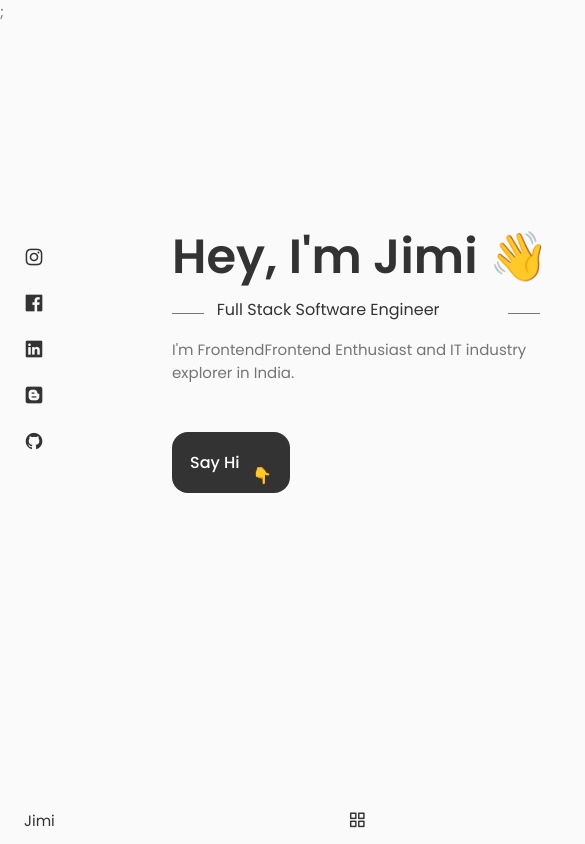
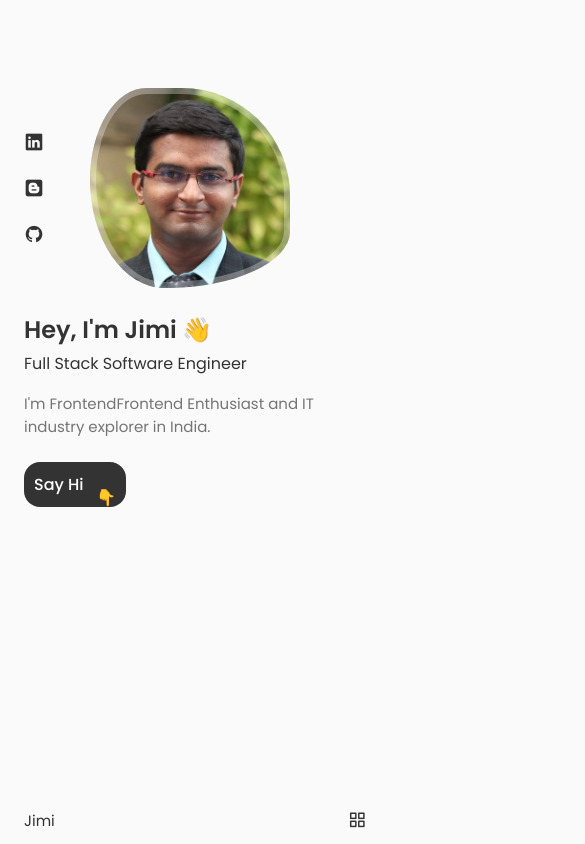
Before and after one commit to jimichhatrala/jimichhatrala.github.io, a React (Create React App) app: page / in a window 390 px wide. Shown: the top 844 px of the page, 585 px wide, since content can reach past the window. Built offline with nearby package versions, Linux system fonts and the light colour scheme.

Commit message:
Responsive Home page

```diff
--- a/src/App.css
+++ b/src/App.css
@@ -31,6 +31,7 @@
 
   --big-font-size: 3.5rem;
   --medium-font-size: 3rem;
+  --medium-small-font-size: 2.35rem;
   --h1-font-size: 2.25rem;
   --h2-font-size: 1.5rem;
   --h3-font-size: 1.25rem;
@@ -196,10 +197,22 @@
     margin-left: var(--mb-1-5);
     margin-right: var(--mb-1-5);
   }
+
+  .button {
+    padding: 1rem 1.75rem;
+  }
+
+  .button__iconTEMP {
+    width: 22px;
+    height: 22px;
+  }
 }
 
 /* For medium devices */
 @media screen and (max-width: 768px) {
+  .section {
+    padding: 2rem 0 4rem;
+  }
 }
 
 @media screen and (max-width: 576px) {
@@ -207,6 +220,9 @@
 
 /* For small devices */
 @media screen and (max-width: 350px) {
+  :root {
+    --big-font-size: 2.25rem;
+  }
   .container {
     margin-left: var(--mb-1);
     margin-right: var(--mb-1);
--- a/src/App.js
+++ b/src/App.js
@@ -5,7 +5,7 @@
 function App() {
   return (
     <>
-      <Header />;
+      <Header />
       <main className="main">
         <Home />
       </main>
--- a/src/components/home/Data.jsx
+++ b/src/components/home/Data.jsx
@@ -4,7 +4,7 @@
   return (
     <div className="home__data">
       <h1 className="home__title">
-        Hey, I'm Jimi <span class="wave-1">👋</span>
+        Hey, I'm Jimi <span class="wave-1 ">👋</span>
       </h1>
       <h3 className="home__subtitle">Full Stack Software Engineer</h3>
       <p className="home__description">
--- a/src/components/home/Home.jsx
+++ b/src/components/home/Home.jsx
@@ -2,6 +2,7 @@
 import "./home.css";
 import Social from "./Social";
 import Data from "./Data";
+import ScrollDown from "./ScrollDown";
 
 const Home = () => {
   return (
@@ -12,6 +13,7 @@
           <div className="home__img"></div>
           <Data />
         </div>
+        <ScrollDown />
       </div>
     </section>
   );
--- /dev/null
+++ b/src/components/home/ScrollDown.jsx
@@ -0,0 +1,49 @@
+import React from "react";
+
+const ScrollDown = () => {
+  return (
+    <div className="home__scroll">
+      <a href="#about" className="home__scroll-button button--flex">
+        <svg
+          width="32px"
+          height="32px"
+          class="home__scroll-mouse"
+          viewBox="0 0 247 390"
+          version="1.1"
+          xmlns="http://www.w3.org/2000/svg"
+          xmlnsXlink="http://www.w3.org/1999/xlink"
+          style={{
+            fillRule: "evenodd",
+            clipRule: "evenodd",
+            strokeLinecap: "round",
+            strokeLinejoin: "round",
+            strokeMiterlimit: "1.5",
+          }}
+        >
+          <path
+            class="wheel"
+            d="M123.359,79.775l0,72.843"
+            style={{
+              fill: "none",
+              stroke: "var(--title-color)",
+              strokeWidth: "20px",
+            }}
+          ></path>
+          <path
+            id="mouse"
+            d="M236.717,123.359c0,-62.565 -50.794,-113.359 -113.358,-113.359c-62.565,0 -113.359,50.794 -113.359,113.359l0,143.237c0,62.565 50.794,113.359 113.359,113.359c62.564,0 113.358,-50.794 113.358,-113.359l0,-143.237Z"
+            style={{
+              fill: "none",
+              stroke: "var(--title-color)",
+              strokeWidth: "20px",
+            }}
+          ></path>
+        </svg>
+        <span className="home__scroll-name">Scroll Down</span>
+        <i className="uil uil-arrow-down home__scroll-arrow"></i>
+      </a>
+    </div>
+  );
+};
+
+export default ScrollDown;
--- a/src/components/home/Social.jsx
+++ b/src/components/home/Social.jsx
@@ -3,12 +3,6 @@
 const Social = () => {
   return (
     <div className="home__social">
-      <a href="www.instagram.com" className="home__social-icon" target="_blank">
-        <i className="uil uil-instagram"></i>
-      </a>
-      <a href="www.facebook.com" className="home__social-icon" target="_blank">
-        <i className="uil uil-facebook"></i>
-      </a>
       <a href="www.linkedin.com" className="home__social-icon" target="_blank">
         <i className="uil uil-linkedin"></i>
       </a>
@@ -18,9 +12,6 @@
       <a href="www.github.com" className="home__social-icon" target="_blank">
         <i className="uil uil-github"></i>
       </a>
-      <a href="www.dribble.com" className="home__social-icon" target="_blank">
-        <i className="uil uil-dribble"></i>
-      </a>
     </div>
   );
 };
--- a/src/components/home/home.css
+++ b/src/components/home/home.css
@@ -1,3 +1,7 @@
+.home__container {
+  row-gap: 2.1rem;
+}
+
 .home__content {
   grid-template-columns: 116px repeat(2, 1fr);
   padding-top: 5.5rem;
@@ -72,12 +76,12 @@
 .home__subtitle {
   position: relative;
   font-size: var(--h3-font-size);
-  padding-left: 2.8rem;
+  /* padding-left: 2.8rem; */
   font-weight: var(--font-normal);
   margin-bottom: var(--mb-1);
 }
 
-.home__subtitle::before {
+/* .home__subtitle::before {
   content: "";
   position: absolute;
   width: 32px;
@@ -85,8 +89,9 @@
   background-color: var(--text-color);
   left: 0;
   top: 1rem;
-}
-.home__subtitle::after {
+} */
+
+/* .home__subtitle::after {
   content: "";
   position: absolute;
   width: 32px;
@@ -94,15 +99,15 @@
   background-color: var(--text-color);
   right: 2rem;
   top: 1rem;
-}
+} */
 
 .home__description {
   min-width: 400px;
-  margin-bottom: var(--mb-3);
+  margin-bottom: var(--mb-2-5);
 }
 
 .hand_down_button {
-  padding: 18px;
+  padding: 10px;
   font-size: var(--h3-font-size);
 }
 
@@ -154,3 +159,134 @@
     border-radius: 60% 40% 30% 70%/60% 30% 70% 40%;
   }
 }
+
+.home__scroll {
+  margin-left: 9.25rem;
+}
+
+.wheel {
+  animation: scroll 2s ease infinite;
+}
+
+@keyframes scroll {
+  0% {
+    transform: translateY(0);
+  }
+
+  30% {
+    transform: translateY(3.75rem);
+  }
+}
+
+.home__scroll-name {
+  color: var(--title-color);
+  font-weight: var(--font-medium);
+  margin-left: var(--mb-0-25);
+  margin-left: 2px;
+}
+
+.home__scroll-arrow {
+  font-size: 1.25rem;
+  color: var(--title-color);
+}
+
+/* ================================== Breakpoints ======================================  */
+
+/* For large devices */
+
+@media screen and (max-width: 992px) {
+  .home__content {
+    grid-template-columns: 100px repeat(2, 1fr);
+    column-gap: 1.25rem;
+  }
+
+  .home__title {
+    font-size: var(--medium-small-font-size);
+    /* margin-bottom: var(--mb-0-25); */
+  }
+  .home__handTEMP {
+    width: 26px;
+    height: 26px;
+  }
+
+  /* .home__subtitle {
+    padding-left: 2.2rem;
+    margin-bottom: var(--mb-1);
+  } */
+
+  /* .home__subtitle::before {
+    width: 25px;
+    top: 0.8rem;
+  } */
+
+  /* .home__subtitle::after {
+    width: 25px;
+    top: 0.8rem;
+  } */
+
+  .home__description {
+    min-width: initial;
+    margin-bottom: var(--mb-2-5);
+  }
+
+  .home__img {
+    width: 250px;
+    height: 250px;
+    box-shadow: inset 0 0 0 8px rgb(255 255 255 / 30%);
+  }
+
+  .home__scroll {
+    margin-left: 7.5rem;
+  }
+}
+
+/* For medium devices */
+@media screen and (max-width: 768px) {
+  .home__title {
+    font-size: var(--h1-font-size);
+    /* margin-bottom: var(--mb-0-25); */
+  }
+  .home__content {
+    grid-template-columns: 0.5fr 3fr;
+    padding-top: 3.5rem;
+  }
+
+  .home__img {
+    order: initial;
+    justify-self: initial;
+  }
+
+  .home__data {
+    grid-column: 1/3;
+  }
+
+  .home__img {
+    box-shadow: inset 0 0 0 6px rgb(255 255 255 / 30%);
+    width: 200px;
+    height: 200px;
+  }
+  .home__scroll {
+    display: none;
+  }
+}
+
+@media screen and (max-width: 527px) {
+  .home__description {
+    min-width: initial;
+    margin-bottom: var(--mb-1-5);
+  }
+}
+/* For small devices */
+@media screen and (max-width: 350px) {
+  .home__img {
+    width: 180px;
+    height: 180px;
+  }
+
+  .home__handTEMP {
+    width: 22px;
+    height: 22px;
+  }
+}
+
+/* ==================================  ======================================  */
```
